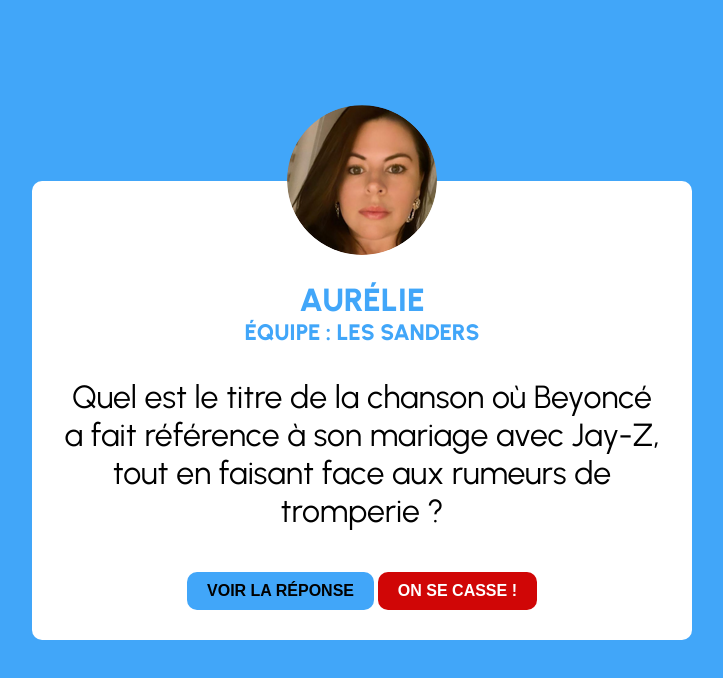
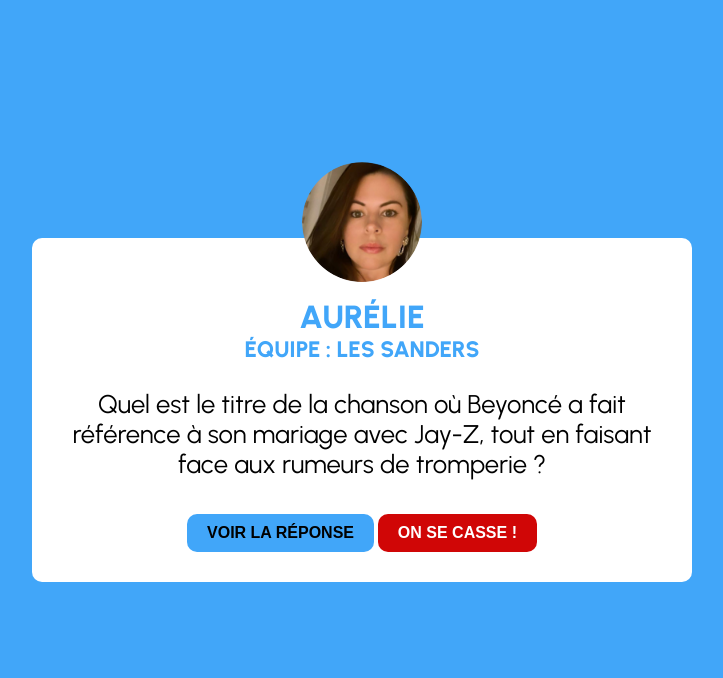
Before and after one commit to laura-latuillerie/quizzer, a plain HTML site: page index.html in a window 1280 px wide. Both pictures are taken after a click on the element "10". Shown: the whole page, without its empty margins (28-751 px from the left). Drawn offline with Linux system fonts and the light colour scheme.

Commit message:
sizing for twitch

```diff
--- a/style.css
+++ b/style.css
@@ -35,7 +35,7 @@ body {
   grid-template-columns: repeat(6, 1fr);
   gap: 10px;
   width: 80%;
-  max-width: 900px;
+  max-width: 700px;
 }
 
 .tile {
@@ -78,7 +78,7 @@ body {
 
 .modal-content {
   background: #fff;
-  padding: 100px 30px 30px;
+  padding: 60px 30px 30px;
   border-radius: 10px;
   text-align: center;
   width: 90%;
@@ -112,7 +112,7 @@ button {
 }
 
 #question-text{
-  font-size: 2em;
+  font-size: 1.6em;
 }
 
 #close-modalGame{
@@ -142,8 +142,8 @@ button {
   top: -100px;
   left: 0;
   right: 0;
-  width: 150px;
-  height: 150px;
+  width: 120px;
+  height: 120px;
   border-radius: 50%;
   margin: 20px auto;
   display: block;
```
